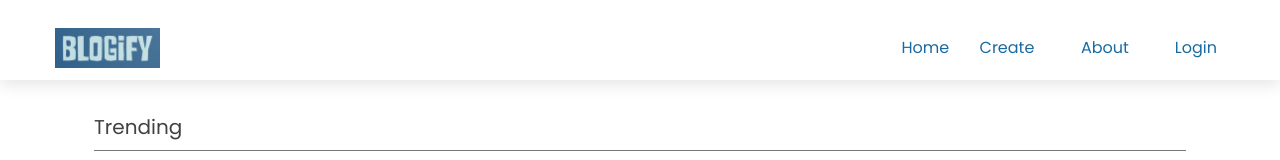
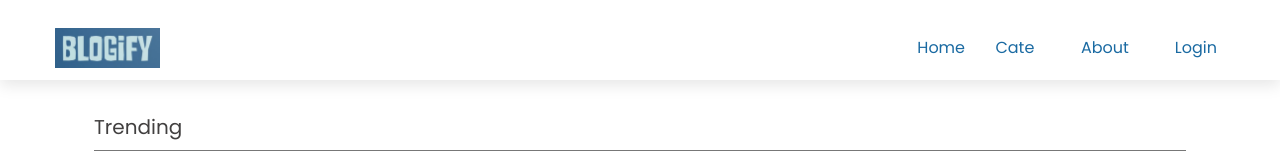
Before and after one commit to hrb11182/blogify, a React (Create React App) app: page / in a window 1280 px wide. Shown: the top 160 px of the page. Built offline with nearby package versions, Linux system fonts and the light colour scheme; no server answers; the database is empty.

Commit message:
updated nav

```diff
--- a/src/components/nav/Navbar.js
+++ b/src/components/nav/Navbar.js
@@ -34,7 +34,7 @@ const Navbar = ({ user, handleLogout }) => {
               <li style={{ marginLeft: "0.3125em", marginTop:"0.9375em", }}>Home</li>
             </Link>
             <Link to="/create">
-              <li style={{ marginLeft: "0.9em", marginTop:"0.9375em", }}>Create</li>
+              <li style={{ marginLeft: "0.9em", marginTop:"0.9375em", }}>Cate</li>
             </Link>
             <Link to="/about">
               <li style={{ marginLeft: "1.9125em", marginTop:"0.9375em", marginRight:"1.5625em" }}>About</li>
```
